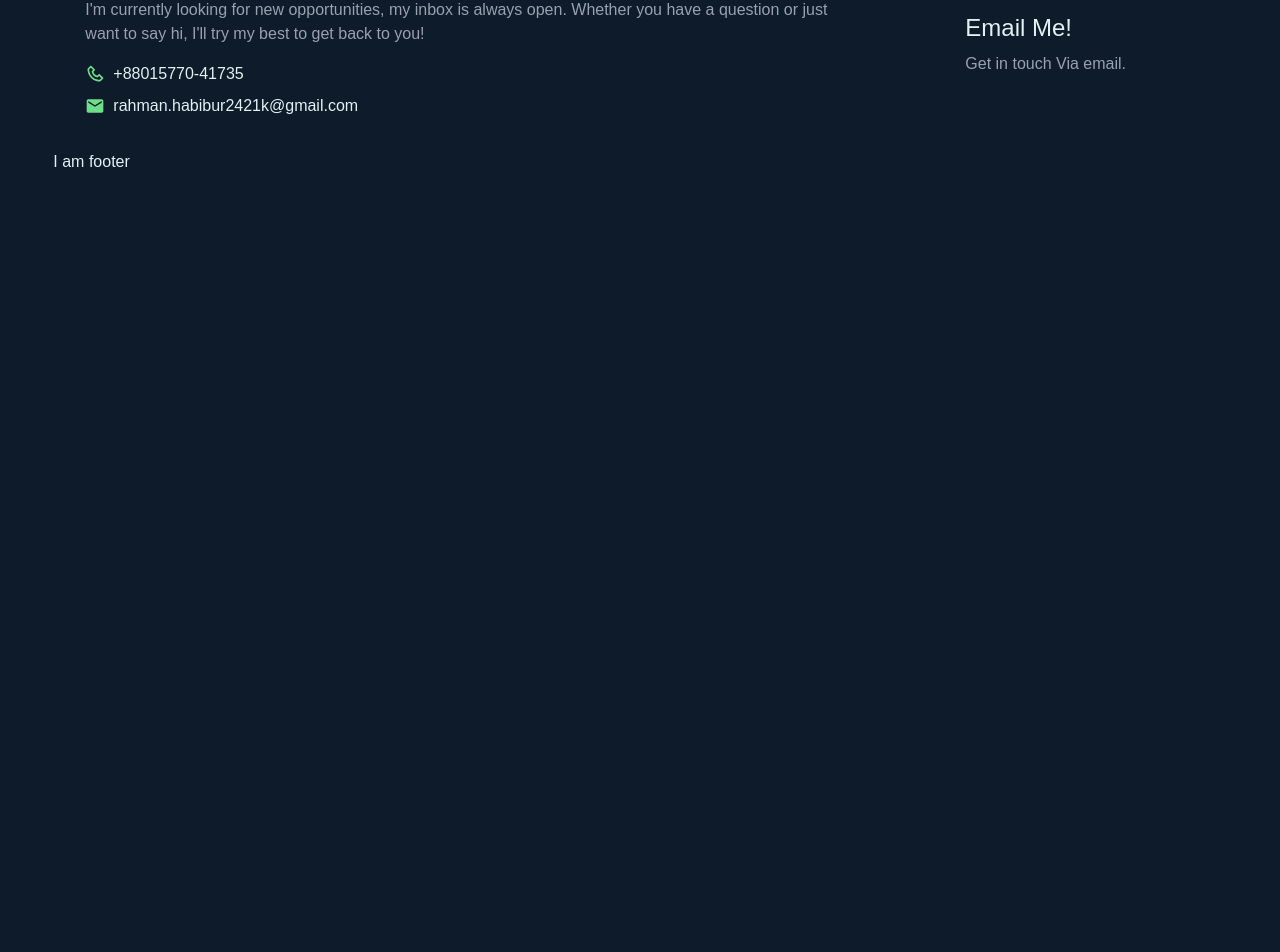
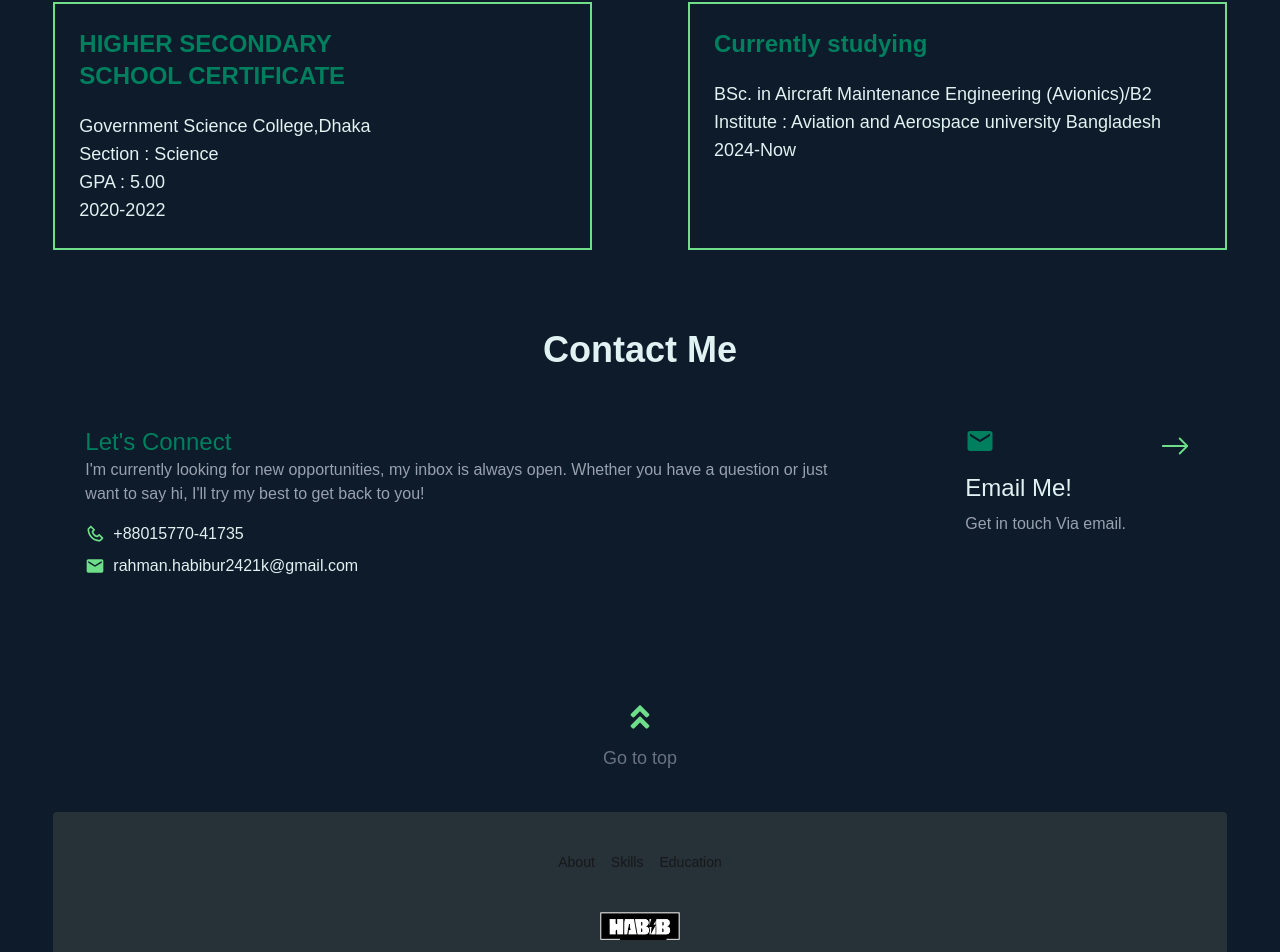
Before and after one commit to habib-676/porfoliooo, a React (Vite) app: page /#contact in a window 1280 px wide. Shown: the part 1767-2719 px from the top of the page. Before the commit the page ends 1941 px from the top, so only its background shows below. Built offline with nearby package versions, Linux system fonts and the light colour scheme.

Commit message:
add education

```diff
--- a/package.json
+++ b/package.json
@@ -11,6 +11,7 @@
   },
   "dependencies": {
     "@tailwindcss/vite": "^4.1.11",
+    "@xyflow/react": "^12.8.1",
     "lottie-react": "^2.4.1",
     "react": "^19.1.0",
     "react-dom": "^19.1.0",
--- a/src/Pages/education/Education.jsx
+++ b/src/Pages/education/Education.jsx
@@ -1,11 +1,38 @@
-import React from 'react';
+import React from "react";
+import { ReactFlow, Controls, Background } from "@xyflow/react";
+import "@xyflow/react/dist/style.css";
 
 const Education = () => {
-    return (
-        <div>
-            <h3>Education</h3>
+  return (
+    <div className="my-20">
+      <div className="mb-9 relative">
+        <div className="w-sm border border-accent hidden md:block absolute right-0 top-1/2"></div>
+        <h2 className="text-4xl font-bold text-center ">Education</h2>
+      </div>
+      <div className="grid grid-cols-1 md:grid-cols-2 gap-10 md:gap-24">
+        <div className="border-2 border-accent p-6 hover:bg-accent transition-all duration-300 hover:text-base-100 ">
+          <h3 className="text-2xl text-primary font-semibold">
+            HIGHER SECONDARY <br />
+            SCHOOL CERTIFICATE
+          </h3>
+          <ul className="mt-5 text-lg">
+            <li>Government Science College,Dhaka</li>
+            <li>Section : Science</li>
+            <li>GPA : 5.00</li>
+            <li>2020-2022</li>
+          </ul>
         </div>
-    );
+        <div className="border-2 border-accent p-6 hover:bg-accent transition-all duration-300 hover:text-base-100 ">
+          <h3 className="text-2xl text-primary font-semibold">Currently studying</h3>
+          <ul  className="mt-5 text-lg">
+            <li>BSc. in Aircraft Maintenance Engineering (Avionics)/B2</li>
+            <li>Institute : Aviation and Aerospace university Bangladesh</li>
+            <li>2024-Now</li>
+          </ul>
+        </div>
+      </div>
+    </div>
+  );
 };
 
 export default Education;
--- a/src/layouts/HomeLayout.jsx
+++ b/src/layouts/HomeLayout.jsx
@@ -5,11 +5,15 @@ import Skills from "../Pages/skills/Skills";
 import About from "../Pages/about/About";
 import Education from "../Pages/education/Education";
 import Contact from "../Pages/contact/Contact";
+import { FaAngleDoubleUp } from "react-icons/fa";
+import { Link } from "react-scroll";
 
 const HomeLayout = () => {
   return (
-    <div className="max-w-11/12 mx-auto text-primary-content">
-      <Nav />
+    <div className="max-w-11/12 mx-auto text-primary-content relative">
+      <nav className="sticky top-0 z-50">
+        <Nav />
+      </nav>
       <section id="banner">
         <Banner></Banner>
       </section>
@@ -25,6 +29,17 @@ const HomeLayout = () => {
       <section id="contact">
         <Contact></Contact>
       </section>
+      <Link
+        to="banner"
+        smooth={true}
+        duration={500}
+        className="flex flex-col items-center mt-20 mb-10 hover:cursor-pointer"
+      >
+        <span className="text-accent p-3 transition-all duration-200 hover:animate-pulse hover:rounded-full hover:border-accent hover:border ">
+          <FaAngleDoubleUp size={30} />
+        </span>
+        <span className="text-lg text-gray-500">Go to top</span>
+      </Link>
       <footer>
         <Footer />
       </footer>
--- a/src/shared/Footer.jsx
+++ b/src/shared/Footer.jsx
@@ -1,10 +1,32 @@
 import React from "react";
+import { Link } from "react-scroll";
 
 const Footer = () => {
   return (
-    <div>
-      <h3>I am footer</h3>
-    </div>
+    <footer className="footer footer-horizontal footer-center bg-base-200 text-base-content rounded p-10">
+      <ul className="grid grid-flow-col gap-4">
+        <li>
+          <Link to="about" smooth={true} duration={400}>
+            About
+          </Link>
+        </li>
+        <li>
+          <Link to="skills" smooth={true} duration={400}>
+            Skills
+          </Link>
+        </li>
+        <li>
+          <Link to="education" smooth={true} duration={400}>
+            Education
+          </Link>
+        </li>
+      </ul>
+
+      <aside>
+        <img src="logo.png" alt="logo" className="w-20" />
+        <p>© 2025 Habibur Rahman. All rights reserved.</p>
+      </aside>
+    </footer>
   );
 };
 
--- a/src/shared/Nav.jsx
+++ b/src/shared/Nav.jsx
@@ -18,16 +18,12 @@ const Nav = () => {
           Education
         </Link>
       </li>
-      <li>
-        <Link to="experience" smooth={true} duration={400}>
-          Experience
-        </Link>
-      </li>
+
       <li>
         <a>Projects</a>
       </li>
       <li>
-         <Link to="contact" smooth={true} duration={400}>
+        <Link to="contact" smooth={true} duration={400}>
           Contact
         </Link>
       </li>
```
Also changed, not shown: src/assets/model.png.
